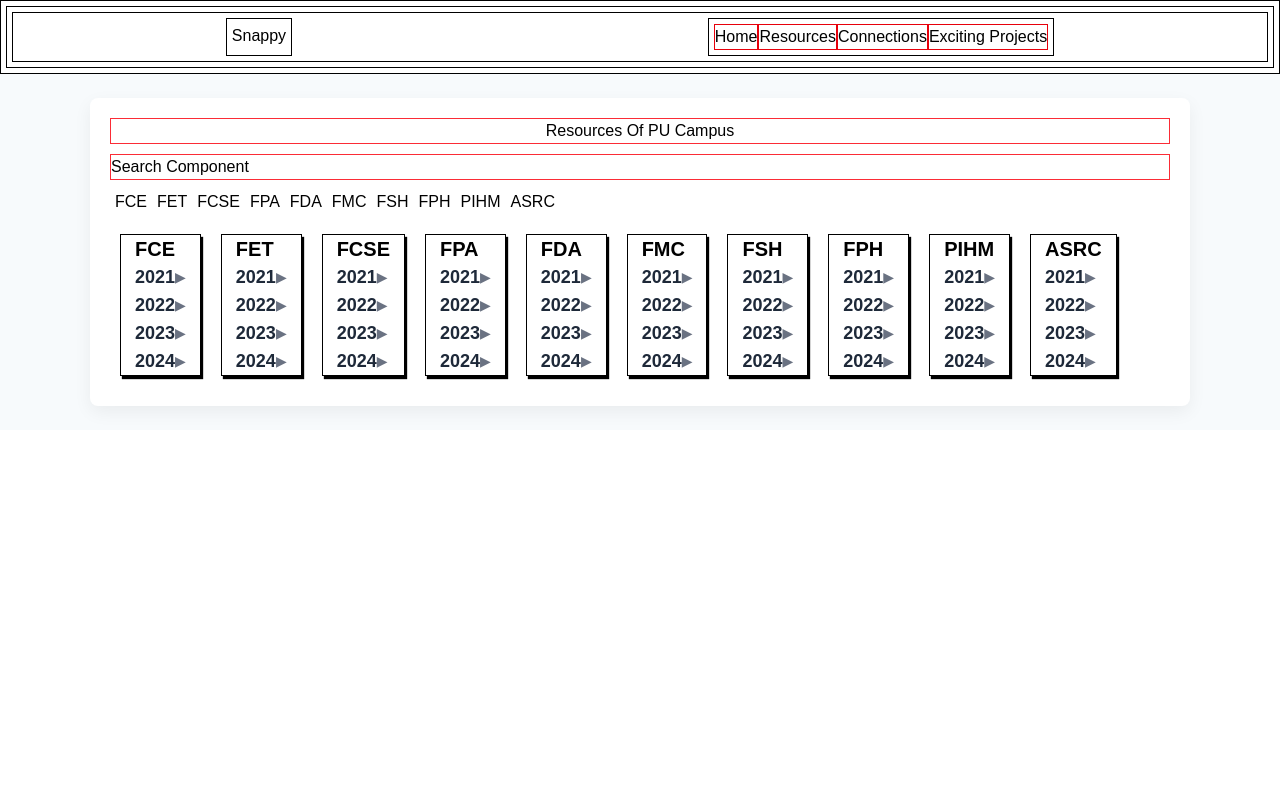
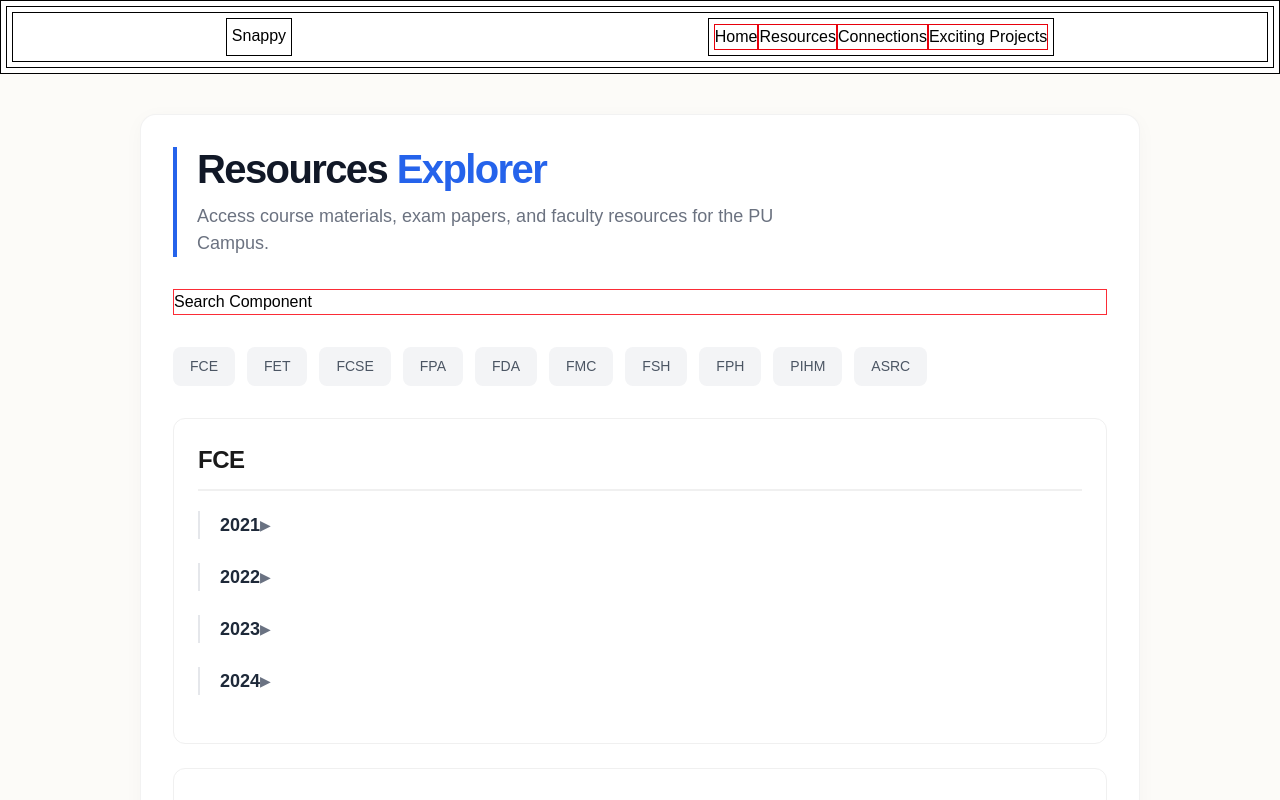
Before and after one commit to nayaknishant656/snappy-poornima, a Next.js app: page /resources in a window 1280 px wide. Shown: the top 800 px of the page. Built offline with nearby package versions, Linux system fonts and the light colour scheme.

Commit message:
made changes into the codebase

```diff
--- a/app/resources/page.jsx
+++ b/app/resources/page.jsx
@@ -1,7 +1,9 @@
-import React from 'react'
+import React, { Suspense } from 'react'
 import Resources from "../../components/feature/resoruces/resourcemain"
 export default function page() {
   return (
-   <Resources />
+    <Suspense fallback={<div>Loading...</div>}>
+      <Resources />
+    </Suspense>
   )
 }
--- a/components/feature/resoruces/components/navigation.css
+++ b/components/feature/resoruces/components/navigation.css
@@ -1,3 +1,30 @@
+.navigation_resources_parent_body {
+    display: flex;
+    flex-wrap: wrap;
+    gap: 12px;
+    padding: 8px 0;
+}
+
 .navigation_resources_parent_body a {
-    padding: 5px;
+    padding: 8px 16px;
+    background: #f3f4f6;
+    color: #4b5563;
+    text-decoration: none;
+    border-radius: 8px;
+    font-size: 0.875rem;
+    font-weight: 500;
+    transition: all 0.2s ease;
+    border: 1px solid transparent;
 }
+
+.navigation_resources_parent_body a:hover {
+    background: #2563eb;
+    color: #ffffff;
+}
+
+/* Optional: Highlight active state if you add logic for it later */
+.navigation_resources_parent_body a.active {
+    background: #2563eb;
+    color: #ffffff;
+    box-shadow: 0 4px 12px rgba(37, 99, 235, 0.2);
+}
--- a/components/feature/resoruces/components/resourceheader.jsx
+++ b/components/feature/resoruces/components/resourceheader.jsx
@@ -1,9 +1,10 @@
 import React from 'react'
 
-export default function header() {
+export default function ResourceHeader() {
   return (
-    <div className="flex justify-center items-center border border-red-500 p-[5px]">
-      <h1 className="text-center">Resources Of PU Campus</h1>
+    <div className="header-container">
+      <h1 className="header-title">Resources <span className="highlight">Explorer</span></h1>
+      <p className="header-subtitle">Access course materials, exam papers, and faculty resources for the PU Campus.</p>
     </div>
   )
 }
--- a/components/feature/resoruces/resources.css
+++ b/components/feature/resoruces/resources.css
@@ -1,31 +1,184 @@
 .grandparentresouce {
   display: flex;
   justify-content: center;
-  padding: 24px;
-  background-color: #f7fafc;
+  padding: 40px 20px;
+  background-color: #fcfbf8;
+  min-height: 100vh;
 }
 
 .parentresouce.ccomponents {
   width: 100%;
-  max-width: 1100px;
+  max-width: 1000px;
   background: #ffffff;
-  padding: 20px;
-  border-radius: 8px;
-  box-shadow: 0 6px 18px rgba(0, 0, 0, 0.06);
+  padding: 32px;
+  border-radius: 16px;
+  box-shadow: 0 4px 20px rgba(0, 0, 0, 0.03);
+  border: 1px solid rgba(0, 0, 0, 0.05);
 }
 
 .parentresouce.ccomponents>*+* {
-  margin-top: 10px;
+  margin-top: 24px;
 }
 
 .resources-list-container {
-  display: flex;
-  flex-wrap: wrap;
+  display: grid;
+  grid-template-columns: 1fr;
+  gap: 24px;
+  margin-top: 20px;
 }
 
 .faculty-section {
-  padding: 0px 14px;
-  border: solid 1px black;
-  box-shadow: 2px 3px 1px 0px black;
-  margin: 10px;
+  padding: 24px;
+  background: #ffffff;
+  border: 1px solid #f0f0f0;
+  border-radius: 12px;
+  transition: transform 0.2s ease, box-shadow 0.2s ease;
 }
+
+.faculty-section:hover {
+  transform: translateY(-2px);
+  box-shadow: 0 10px 30px rgba(0, 0, 0, 0.04);
+}
+
+.faculty-section h2 {
+  color: #1a1a1a;
+  font-size: 1.5rem;
+  letter-spacing: -0.02em;
+  border-bottom: 2px solid #f0f0f0;
+  padding-bottom: 12px;
+  margin-bottom: 20px;
+}
+
+.batch-section {
+  border-left: 2px solid #e5e7eb;
+  padding-left: 20px;
+  margin-bottom: 24px;
+}
+
+.exam-card {
+  background: #f9fafb;
+  padding: 16px;
+  border-radius: 8px;
+  border: 1px solid #f3f4f6;
+  transition: background 0.2s ease;
+}
+
+.exam-card:hover {
+  background: #f3f4f6;
+}
+
+.exam-card h6 {
+  color: #2563eb;
+  text-transform: uppercase;
+  letter-spacing: 0.05em;
+  font-size: 0.75rem;
+  margin-bottom: 8px;
+}
+
+.exam-card ul li {
+  color: #4b5563;
+  line-height: 1.5;
+}
+.exams-grid {
+  display: grid;
+  grid-template-columns: repeat(auto-fill, minmax(300px, 1fr));
+  gap: 16px;
+  margin-top: 12px;
+}
+
+.year-section {
+  margin-bottom: 32px;
+}
+
+.year-section h4 {
+  color: #374151;
+  font-size: 1.1rem;
+  font-weight: 700;
+  margin-bottom: 16px;
+  display: flex;
+  align-items: center;
+}
+
+.year-section h4::before {
+  content: "";
+  display: inline-block;
+  width: 8px;
+  height: 8px;
+  background: #2563eb;
+  border-radius: 50%;
+  margin-right: 12px;
+}
+
+.semester-section {
+  margin-bottom: 24px;
+}
+
+.semester-section h5 {
+  color: #6b7280;
+  font-size: 0.9rem;
+  font-weight: 600;
+  text-transform: uppercase;
+  letter-spacing: 0.05em;
+  margin-bottom: 12px;
+}
+
+/* Header Styles */
+.header-container {
+  text-align: left;
+  margin-bottom: 32px;
+  border-left: 4px solid #2563eb;
+  padding-left: 20px;
+}
+.header-title {
+  font-size: 2.5rem;
+  font-weight: 800;
+  color: #111827;
+  letter-spacing: -0.04em;
+  margin: 0;
+  line-height: 1.1;
+}
+.highlight {
+  color: #2563eb;
+}
+.header-subtitle {
+  font-size: 1.125rem;
+  color: #6b7280;
+  margin-top: 12px;
+  max-width: 600px;
+}
+
+/* Search Styles */
+.search-container {
+  width: 100%;
+  margin-bottom: 20px;
+}
+.search-wrapper {
+  position: relative;
+  display: flex;
+  align-items: center;
+  background: #f9f9f9;
+  border: 1px solid #e1e1e1;
+  border-radius: 12px;
+  padding: 10px 16px;
+  transition: border-color 0.2s, box-shadow 0.2s;
+}
+.search-wrapper:focus-within {
+  border-color: #2563eb;
+  box-shadow: 0 0 0 4px rgba(37, 99, 235, 0.1);
+  background: #ffffff;
+}
+.search-icon {
+  color: #9ca3af;
+  margin-right: 12px;
+}
+.search-input {
+  border: none;
+  background: transparent;
+  width: 100%;
+  font-size: 0.95rem;
+  color: #1f2937;
+  outline: none;
+}
+.search-input::placeholder {
+  color: #9ca3af;
+}
```
